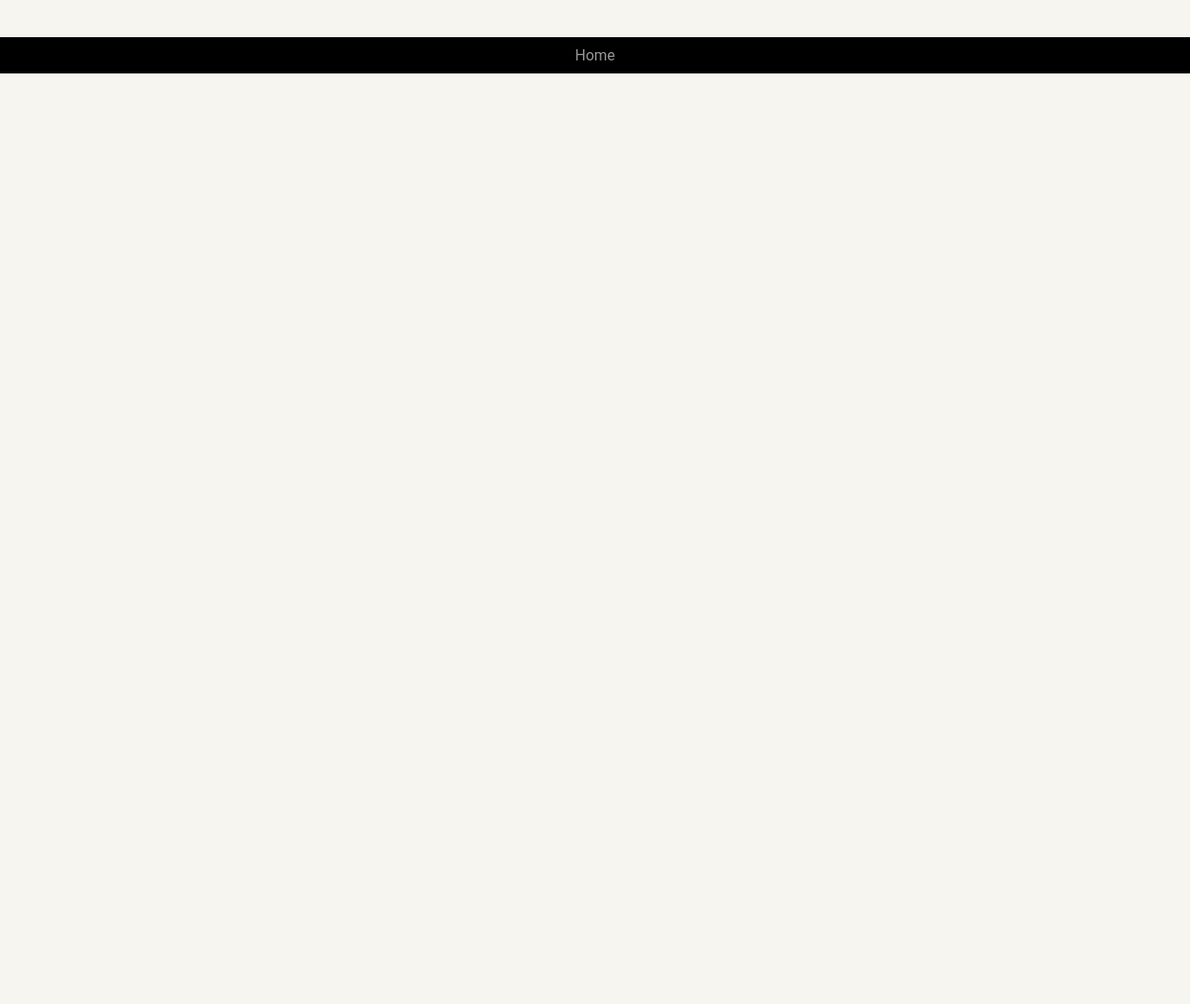
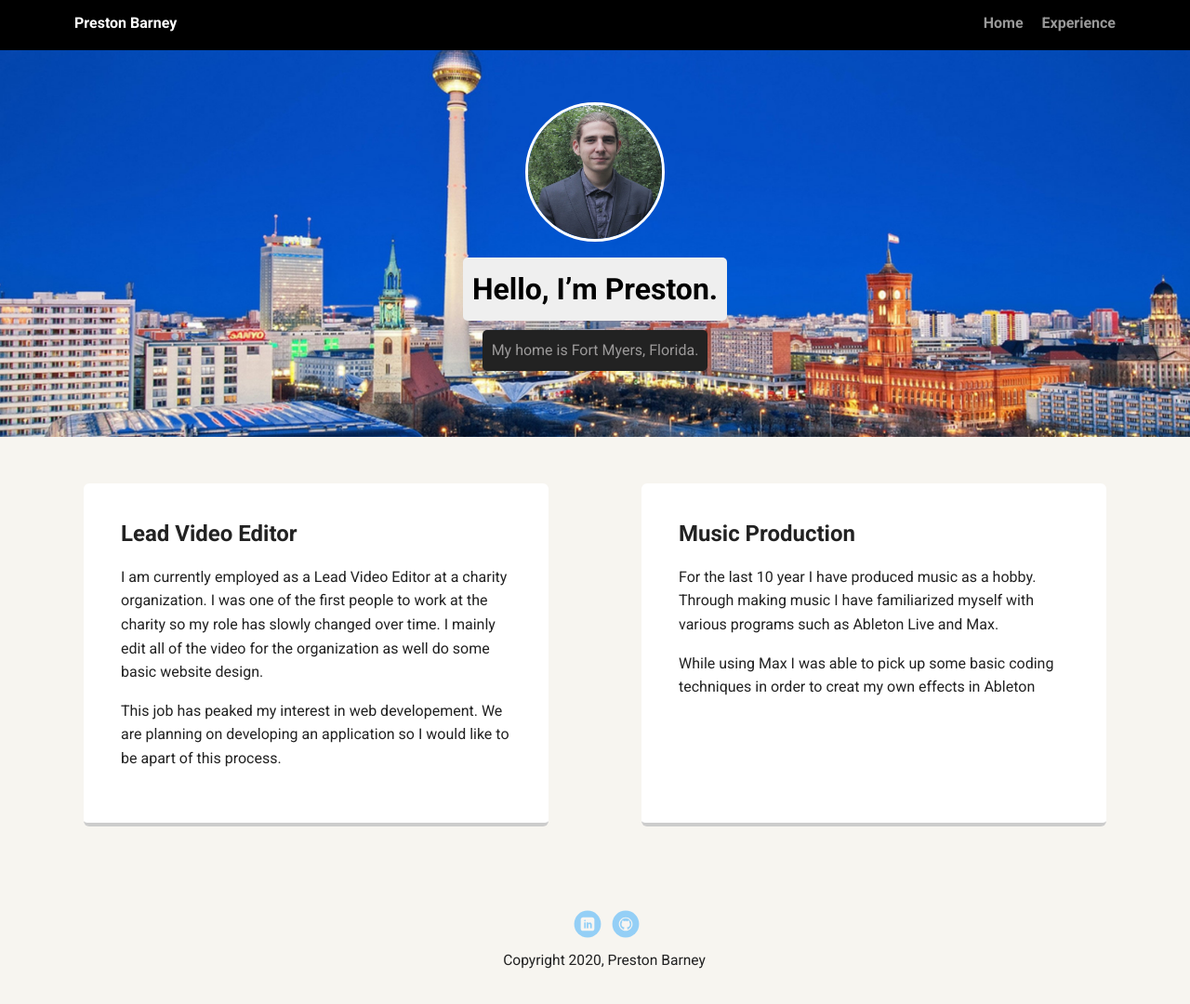
Before and after one commit to leunoia/Techdegree-Project-1, a plain HTML site: page articles/experience.html in a window 1280 px wide. Shown: the whole page at 93% size. Before the commit the page ends 800 px from the top, so only its background shows below. Drawn offline with Linux system fonts and the light colour scheme; a web font is replaced by a local one.

Commit message:
Experience Page Udpate

```diff
--- a/articles/experience.html
+++ b/articles/experience.html
@@ -1,21 +1,54 @@
 <!DOCTYPE html>
 <html>
 <head>
+    <meta charset="utf-8">
     <title>Preston's Experience</title>
     <link rel="stylesheet" href="../styles.css">
-    <nav class="main-nav">
-        <a href="../index.html">Home</a>
-    </nav>
+    <link href="https://fonts.googleapis.com/css?family=Muli%7CRoboto:400,300,500,700,900" rel="stylesheet">
+    <meta name="viewport" content="width=device-width, initial-scale=1.0">
+</head>
+
+<body>
+    <div class="main-nav">
+        <ul class="nav">
+          <li class="name">Preston Barney</li>
+          <li><a href="../index.html">Home</a></li>
+          <li><a href="articles/experience.html">Experience</a></li>
+        </ul>
+    </div>
+
+    <header>
+        <img src="../images/resume-pic-small.jpg" alt="Professional Picture of Preston Barney" class="profile-image">
+        <h1 class="tag name">Hello, I’m Preston.</h1>
+        <p class="tag location">My home is Fort Myers, Florida.</p>
+      </header>
+
+      <main class="flex">
+        <div class="card">
+          <h2>Lead Video Editor</h2>
+          <p> I am currently employed as a Lead Video Editor at a charity organization. I was one of the first people to work at the charity so my role has slowly changed over time. I mainly edit all of the video for the organization as well do some basic website design. </p>
+          <p>This job has peaked my interest in web developement. We are planning on developing an application so I would like to be apart of this process.</p>
+        </div>
+        <div class="card">
+        <h2>Music Production</h2>
+        <p> For the last 10 year I have produced music as a hobby. Through making music I have familiarized myself with various programs such as Ableton Live and Max.</p>
+        <p>While using Max I was able to pick up some basic coding techniques in order to creat my own effects in Ableton</p>
+
+        </div>
 
 
-</head>
-<body>
-
+        </main>
 
 </body>
 
 
 <footer>
+        <ul>
+            <li><a href="https://linkedin.com/in/preston-barney-667055185
+            " class="social linkedin">Linkedin</a></li>
+            <li><a href="https://github.com/leunoia" class="social github">Github</a></li>
+        </ul>
+        <p class="copyright">Copyright 2020, Preston Barney</p>
 
 </footer>
 </html>
--- a/styles.css
+++ b/styles.css
@@ -18,7 +18,7 @@ a {
   color: #999;
 }
 a:hover {
-  color: #6633ff;
+  color: #3358ff;
 }
 
 /* Section Styles */
@@ -86,7 +86,7 @@ header .profile-image:hover {
 }
 .location {
   background-color: #222;
-  color: yellow;
+  color: rgb(156, 154, 154);
 }
 .card {
   margin: 30px;
```
Also changed, not shown: index.html (+4 -3 lines).
